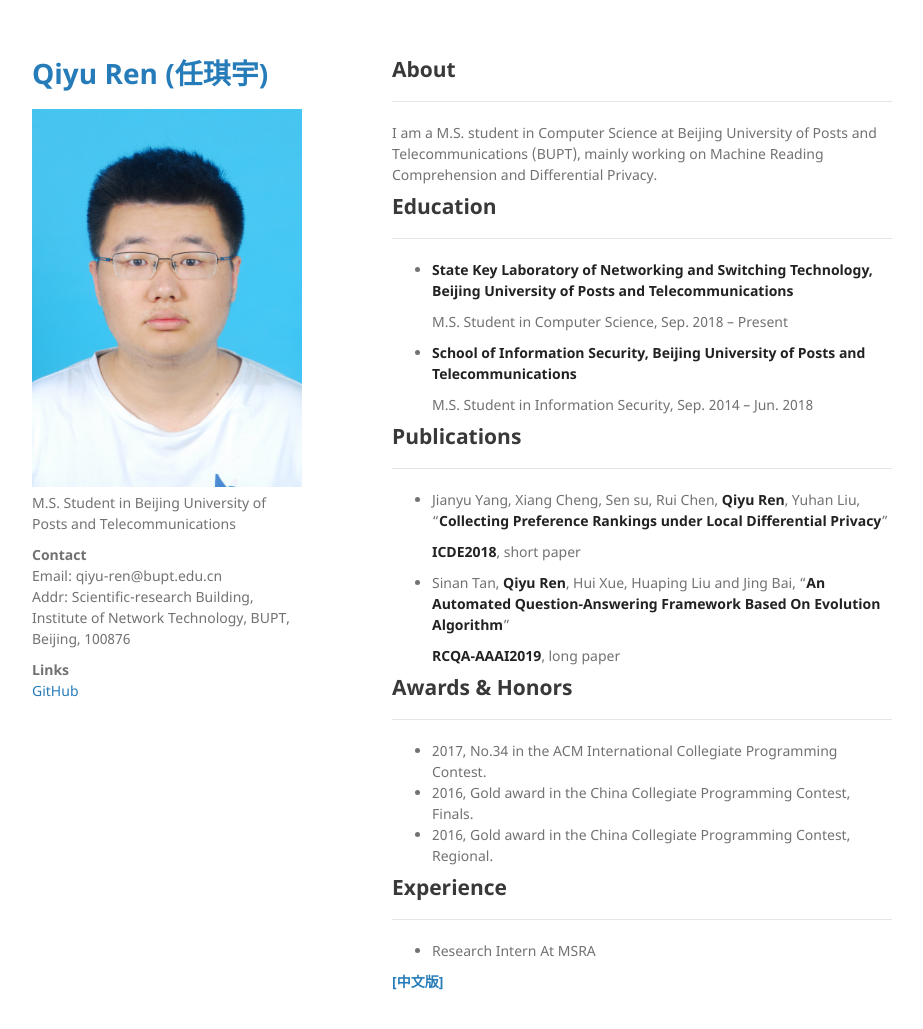
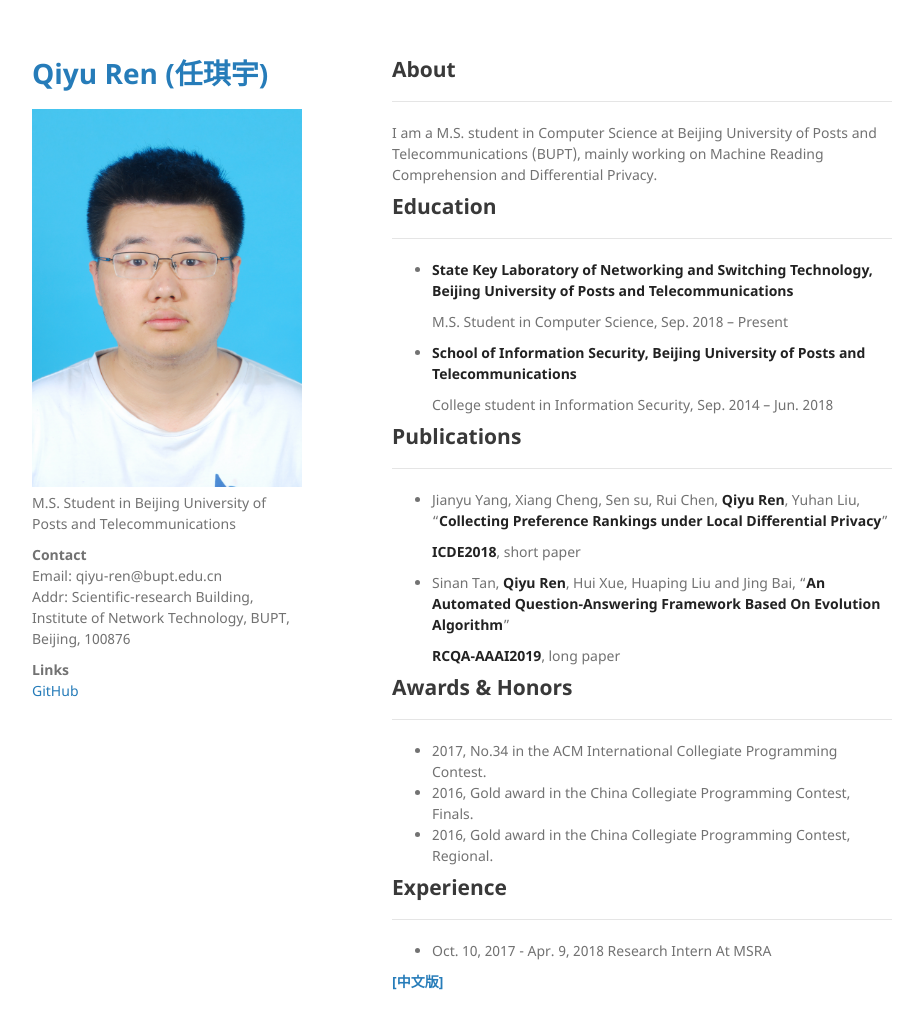
Before and after one commit to qiyu-ren/qiyu-ren.github.io, a Jekyll site: the page built from index.md, in a window 1280 px wide and 1062 px high. Shown: the top 1029 px of the window, without its empty margins (178-1101 px from the left). Built offline with Jekyll 4.4.1, drawn with Linux system fonts in a browser that asks for light colours; our own code applies the rules of GitHub Pages for plain Markdown files.

Commit message:
doisiodhjios

```diff
--- a/index.md
+++ b/index.md
@@ -14,7 +14,7 @@ I am a M.S. student in Computer Science at Beijing University of Posts and Telec
 
 * **School of Information Security, Beijing University of Posts and Telecommunications**
 
-  M.S. Student in Information Security, Sep. 2014 -- Jun. 2018
+  College student in Information Security, Sep. 2014 -- Jun. 2018
 
 ## Publications
 
@@ -39,7 +39,7 @@ I am a M.S. student in Computer Science at Beijing University of Posts and Telec
 ##  Experience
 ------
 
-- Research Intern At MSRA
+- Oct. 10, 2017 - Apr. 9, 2018 Research Intern At MSRA
 
 
 
```
Also changed, not shown: index_cn.md (+1 -1 lines).
